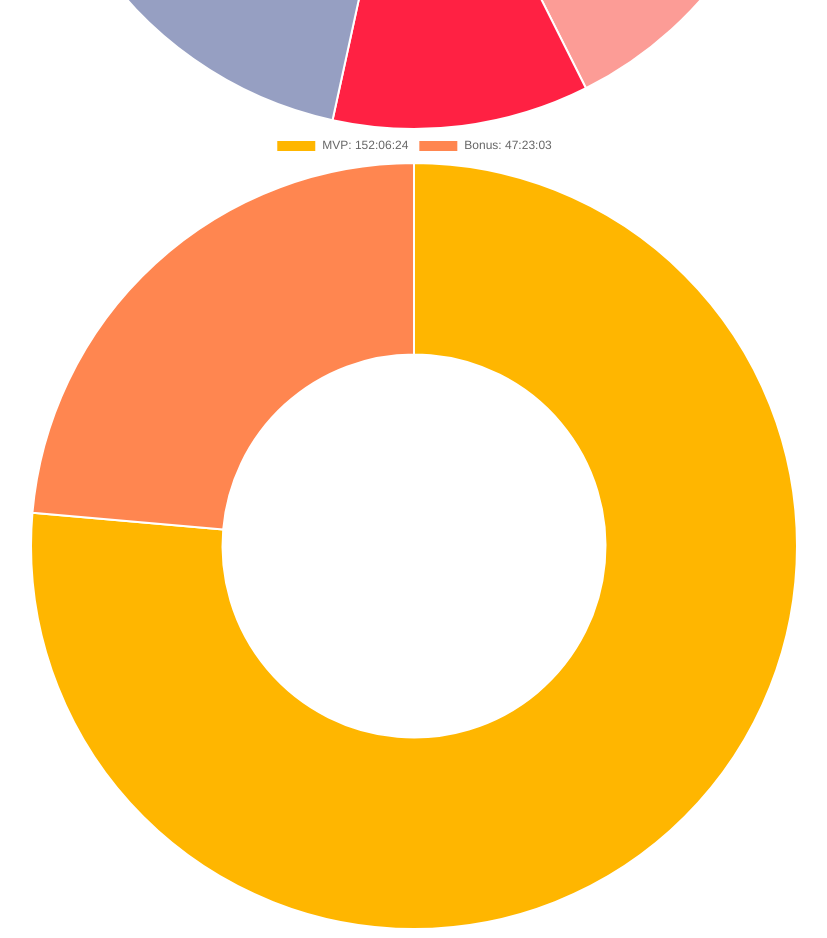
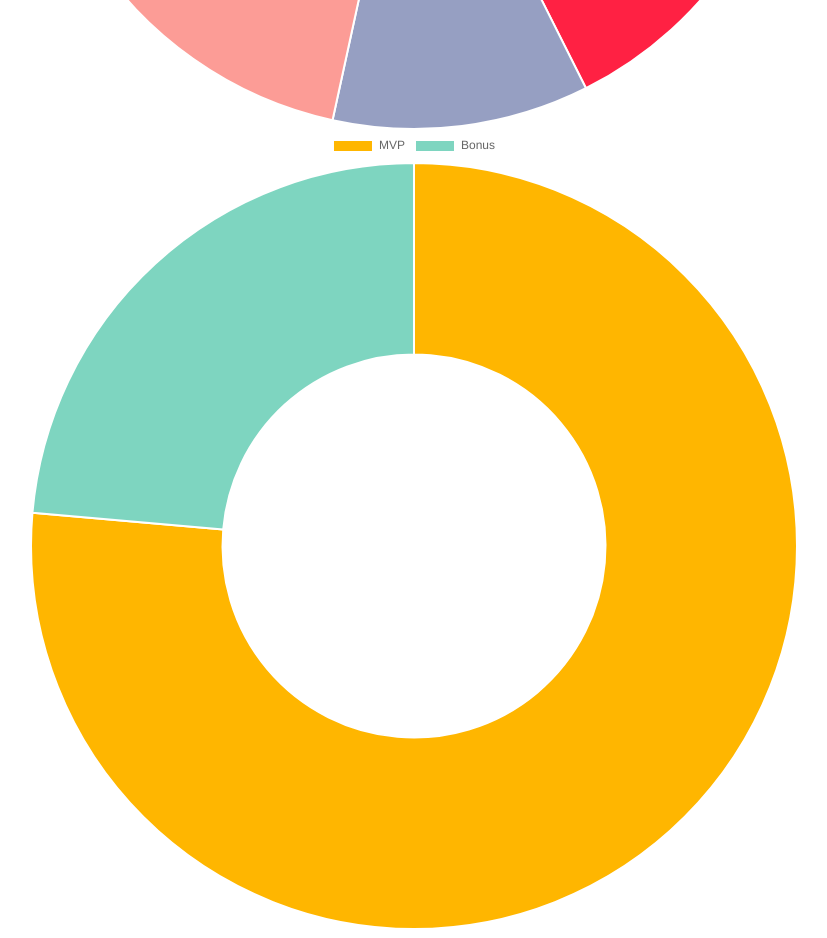
Before and after one commit to tomatohammado/wdi-project-4, a Vue app: page /#/ in a window 1280 px wide. Shown: the part 1080-2018 px from the top of the page, without its empty margins (226-1053 px from the left). Built offline with nearby package versions, Linux system fonts and the light colour scheme.

Commit message:
Rearrance doughnut section colors, simplify labels

```diff
--- a/src/components/MvpBonusDoughnutChart.vue
+++ b/src/components/MvpBonusDoughnutChart.vue
@@ -19,12 +19,14 @@ export default {
           ],
           backgroundColor: [
             '#FFB600',
-            '#FF8650'
+            '#7ED5C0'
           ]
         }],
         labels: [
-          'MVP: 152:06:24',
-          'Bonus: 47:23:03'
+          // 'MVP: 152:06:24',
+          // 'Bonus: 47:23:03'
+          'MVP',
+          'Bonus'
         ]
       },
       dataoptions: {
--- a/src/components/TotalsDoughnutChart.vue
+++ b/src/components/TotalsDoughnutChart.vue
@@ -13,15 +13,6 @@ export default {
     return {
       datacollection: {
         datasets: [{
-          // data: [
-          //   651972,
-          //   167019,
-          //   195113,
-          //   419512,
-          //   102140,
-          //   547584,
-          //   170583,
-          // ],
           data: [
             181,
             46,
@@ -30,19 +21,24 @@ export default {
             28,
           ],
           backgroundColor: [
-            '#FC9C96',
             '#FF2143',
             '#969FC2',
-            '#B7A99C',
-            '#7ED5C0',
+            '#FC9C96',
+            '#FF8650',
+            '#B7A99C'
           ]
         }],
         labels: [
-          'Class: 181:06:12',
-          'Homework: 46:23:39',
-          'Labs: 54:11:53',
-          'Projects: 116:31:52',
-          'Outcomes: 28:22:20',
+          // 'Class: 181:06:12',
+          // 'Homework: 46:23:39',
+          // 'Labs: 54:11:53',
+          // 'Projects: 116:31:52',
+          // 'Outcomes: 28:22:20'
+          'Class',
+          'Homework',
+          'Labs',
+          'Projects',
+          'Outcomes'
         ]
       },
       dataoptions: {
```
